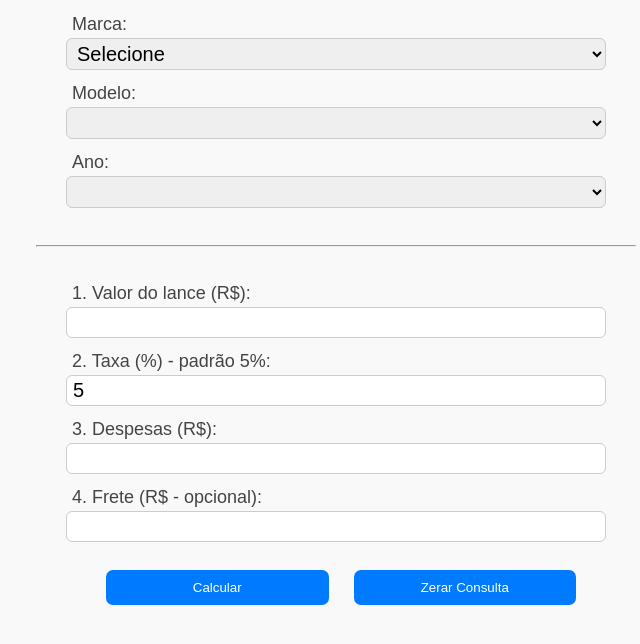
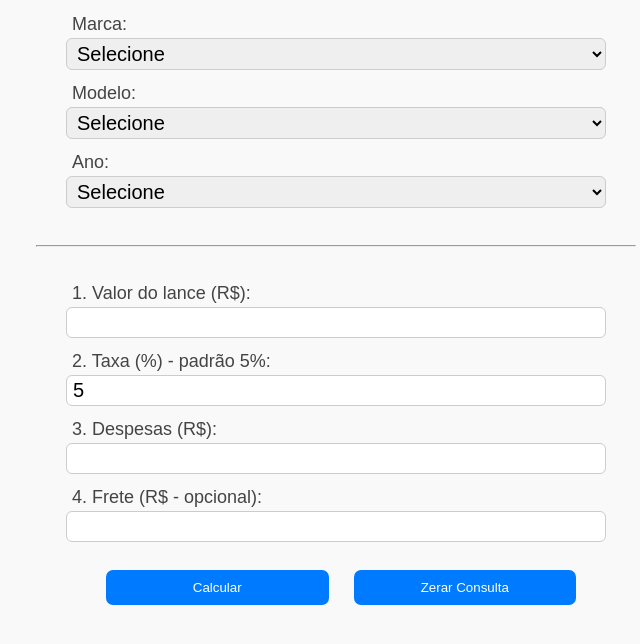
Before and after one commit to orobsoncastilho/app_preco_leilao, a plain HTML site: page index.html in a window 1280 px wide. Shown: the part 126-770 px from the top of the page, without its empty margins (304-944 px from the left). Drawn offline with Linux system fonts and the light colour scheme; no server answers.

Commit message:
Atualizar o index.html
Atualizando bug v1.1

```diff
--- a/index.html
+++ b/index.html
@@ -76,8 +76,8 @@
 
     function carregarMarcas() {
       marcaSelect.innerHTML = '<option value="">Selecione</option>';
-      modeloSelect.innerHTML = '';
-      anoSelect.innerHTML = '';
+      modeloSelect.innerHTML = '<option value="">Selecione</option>';
+      anoSelect.innerHTML = '<option value="">Selecione</option>';
       resultado.innerText = '';
       comparacao.innerText = '';
       fetch('https://parallelum.com.br/fipe/api/v1/carros/marcas')
```
